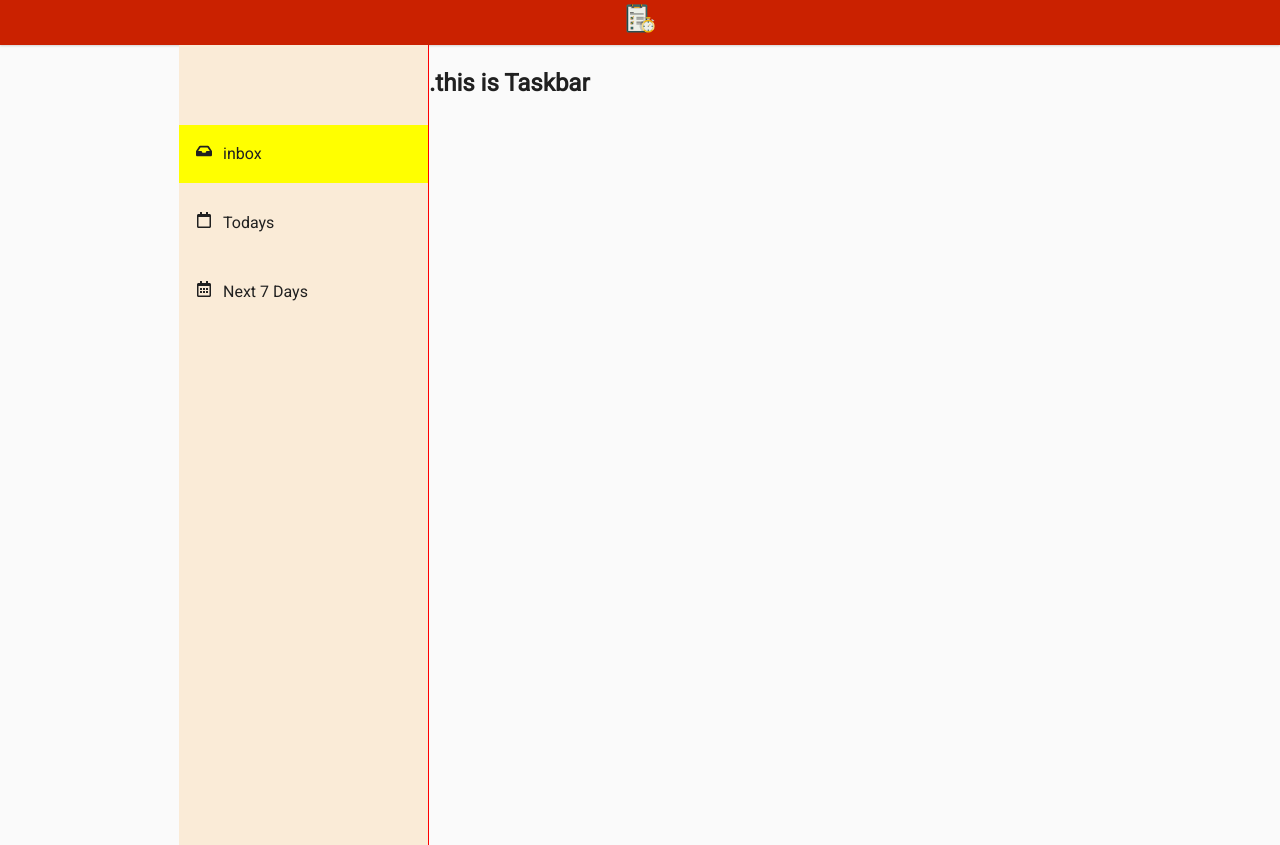
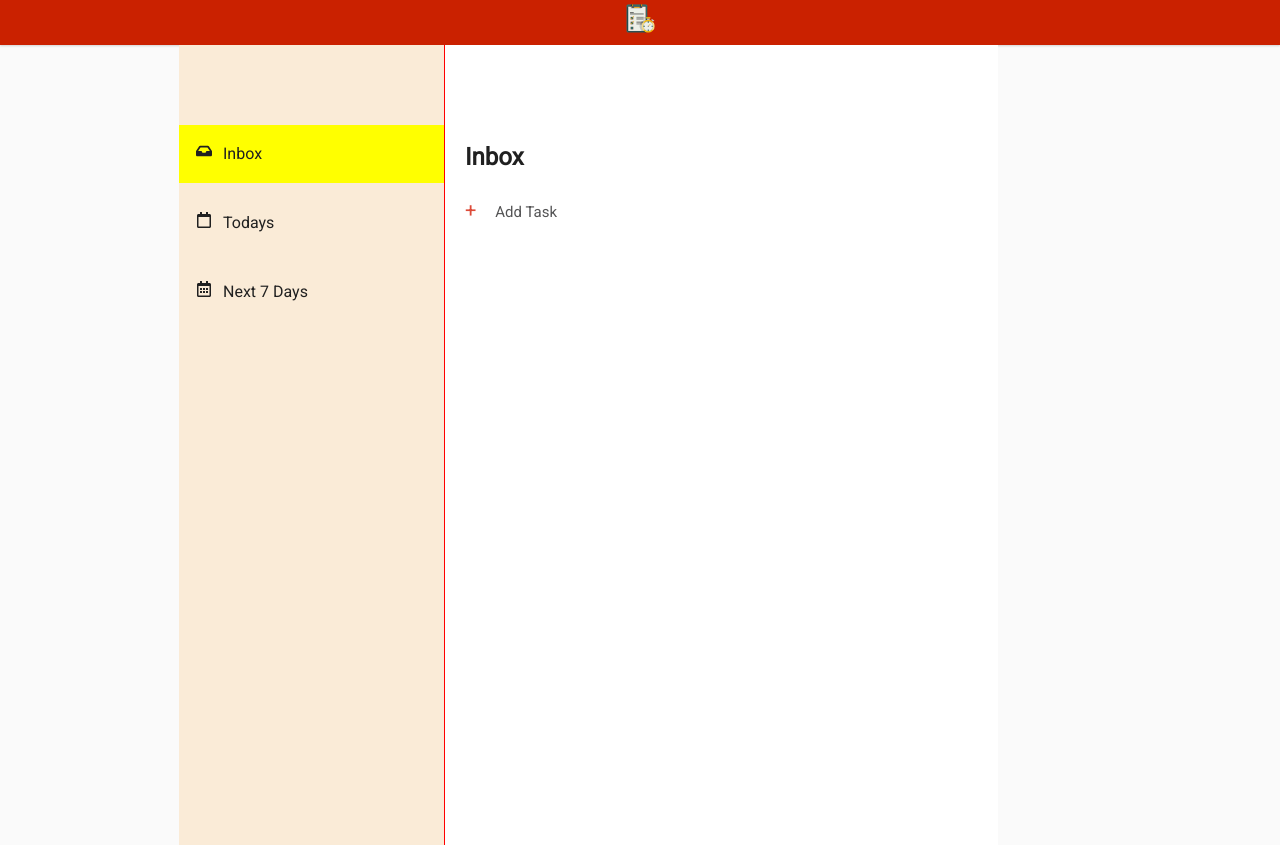
Before and after one commit to zakirsams007/ReactTodoList, a React (Create React App) app: page / in a window 1280 px wide. Built offline with nearby package versions, Linux system fonts and the light colour scheme; a web font is replaced by a local one.

Commit message:
toggle part complete

```diff
--- a/src/App.scss
+++ b/src/App.scss
@@ -47,7 +47,7 @@ body{
 
 .sidebar{
     user-select: none;
-    width: 250px;
+    width: 266px;
     height: 100vh;
     padding-top: 80px;
     border-right: 1px solid red;
@@ -65,3 +65,67 @@ body{
 .icon{
     margin-right: 11px;
 }
+.task{
+    background-color: white;
+    height: 100vh;
+    width: 60%;
+    padding:74px 20px 0px;
+
+    .add-task-btn{
+        cursor: pointer;
+
+    .plus{
+        color: #dd4b39;
+        font-size: 20px;
+    }
+    .add-task-text{
+        color: #545455;
+        font-size: 15px;
+        margin-left: 14px;
+    }
+ }
+    .add-task-dialog{
+        margin-top: 11px;
+
+        input{
+            width: 100%;
+            border: 1px solid #ddd;
+            background-color: white;
+            border-radius: 4px;
+            height: 36px;
+            padding-left: 12px;
+            padding-right: 12px;
+        }
+        .add-task-actions-container{
+            margin-top: 10px;
+            display: flex;
+            justify-content:space-between;
+
+            .add-btn{
+                background-color: #db4313;
+                color: white;
+                border: 1px solid transparent;
+                margin-right: 5px;
+                font-weight: bold;
+                font-size: 14px;
+                padding: 8px 14px 7px 14px;
+                border-radius: 3px !important;
+                &:disabled{
+                    background-color: gray;
+                }
+                &:active{
+                    transform: scale(0.9);
+                }
+            }
+            .cancel-btn{
+                all:unset;
+                color: #555;
+                cursor: pointer;
+                font-size: 15px;
+                margin: 0px 7px;
+            }
+        }
+
+    }
+
+}
--- a/src/components/Sidebar.jsx
+++ b/src/components/Sidebar.jsx
@@ -9,7 +9,7 @@ const Sidebar = ({selected,setSelected}) => {
 
             <div className={selected==='INBOX' ? 'active' : " " } onClick={()=>setSelected('INBOX')}>
                 <FaInbox className='icon' />
-                inbox
+                Inbox
                 </div>
 
             <div className={selected==='TODAY' ? 'active' : " " } onClick={()=>setSelected('TODAY')}>
--- a/src/components/Task.jsx
+++ b/src/components/Task.jsx
@@ -1,9 +1,37 @@
-import React from 'react'
+import React,{useState} from 'react'
+
+
+
+const AddTask = ({onCancel}) => {
+    return(
+        <div className='add-task-dialog'>
+        <input type='text' />
+        <div className='add-task-actions-container'>
+            <div className='btn-container'>
+                <button className='add-btn'> Add Task </button>
+                <button className='cancel-btn' onClick={()=>onCancel()}> cancel </button>
+            </div>
+            <div className='icon-container'></div>
+        </div>
+
+    </div >
+    )
+
+}
 
  const Task = () => {
+     const [showAddTask,setShowAddTask]= useState(false)
     return (
-        <div>
-             <h1>.this is Taskbar </h1>
+        <div className='task'>
+            <h1>Inbox</h1>
+
+            <div className='add-task-btn'
+            onClick={()=>setShowAddTask((prevState)=> !prevState)}>
+                <span className='plus'> + </span>
+                <span className='add-task-text'> Add Task </span>
+            </div>
+
+           {showAddTask && <AddTask onCancel={()=> setShowAddTask(false)}  />}
         </div>
     )
 }
```
